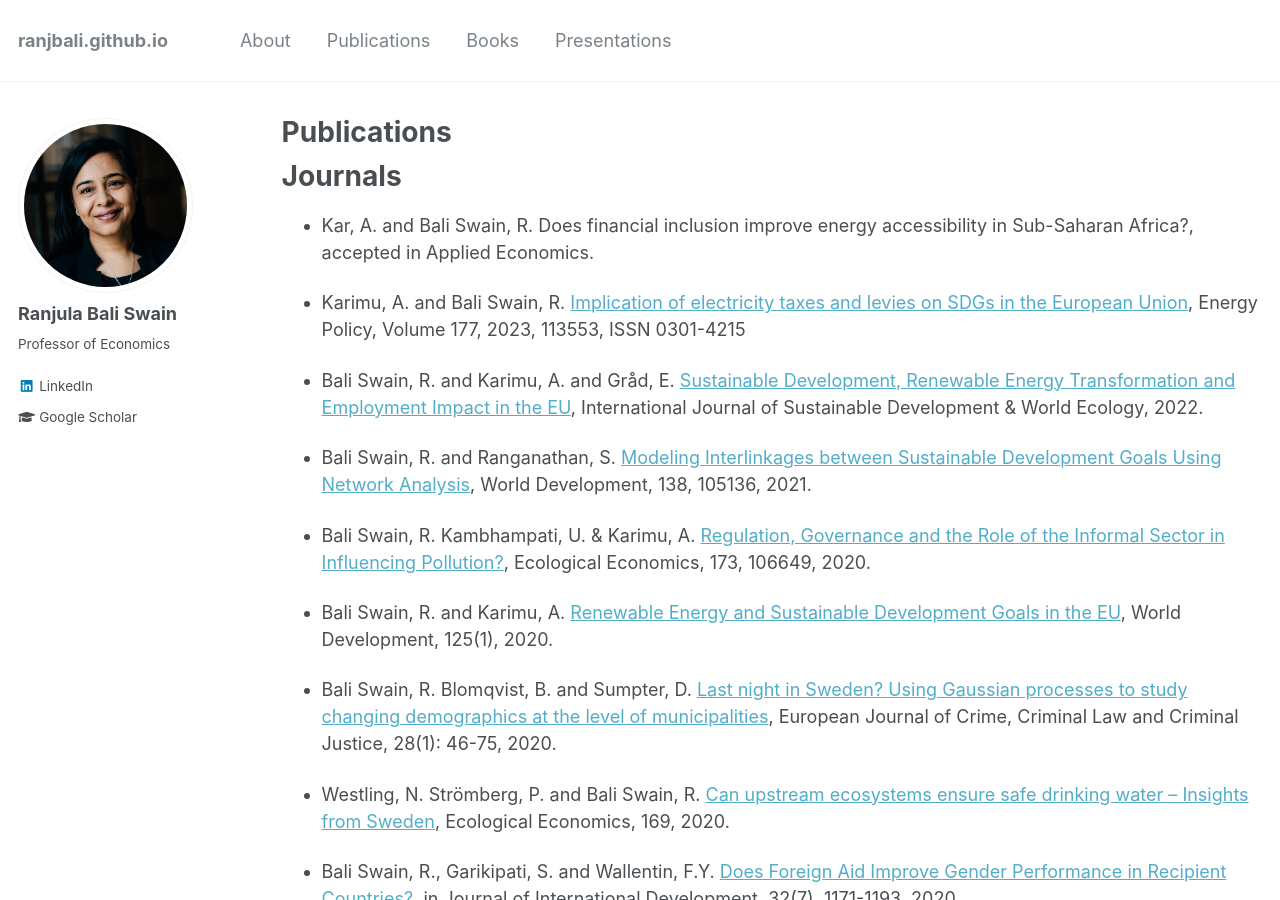
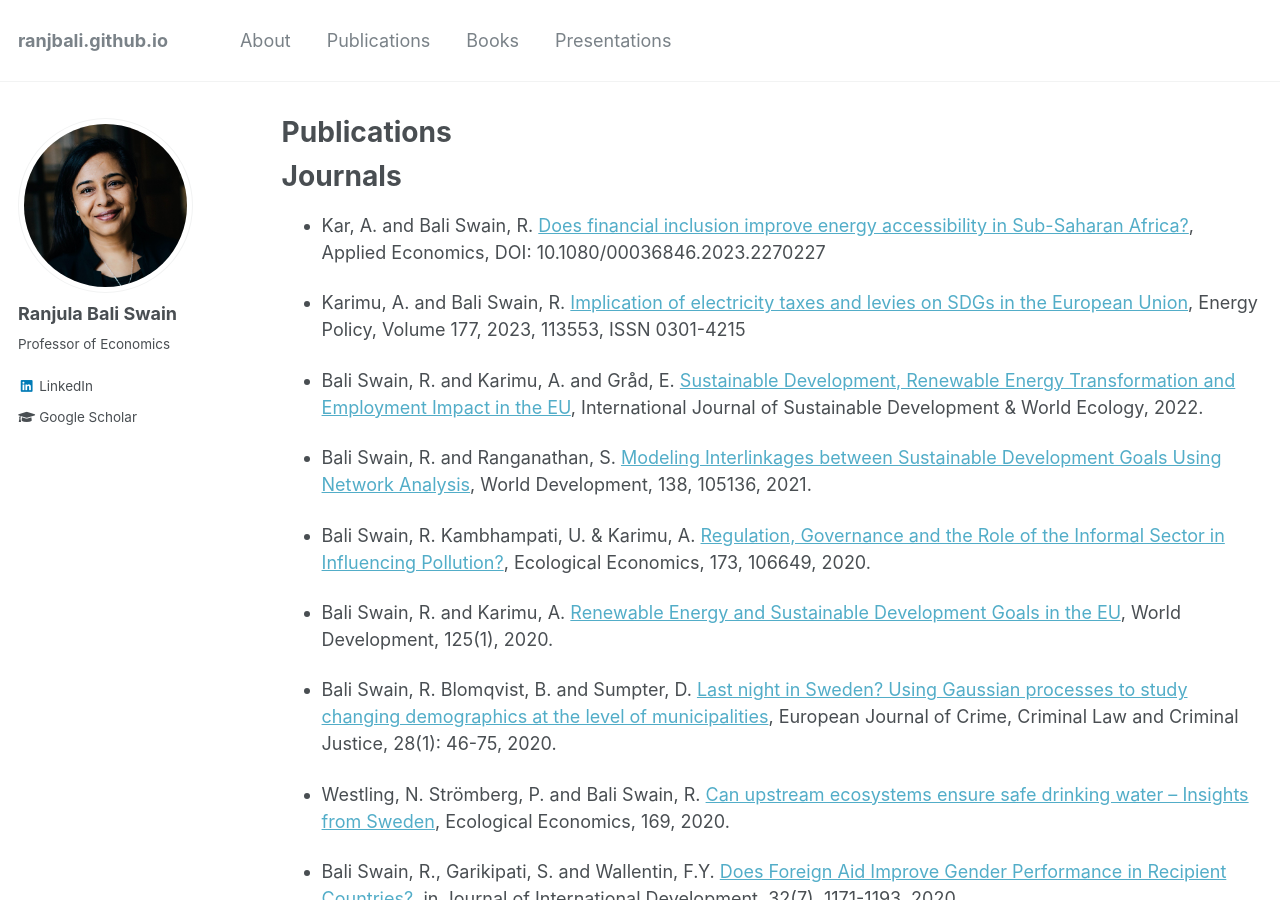
Before and after one commit to ranjbali/ranjbali.github.io, a Jekyll site: the page built from _pages/publications.md, in a window 1280 px wide and 900 px high. Built offline with Jekyll 4.4.1, drawn with Linux system fonts in a browser that asks for light colours.

Commit message:
Update publications.md

```diff
--- a/_pages/publications.md
+++ b/_pages/publications.md
@@ -10,7 +10,7 @@ author_profile: true
 
 Journals
 ======
-* Kar, A. and Bali Swain, R. Does financial inclusion improve energy accessibility in Sub-Saharan Africa?, accepted in Applied Economics.
+* Kar, A. and Bali Swain, R. [Does financial inclusion improve energy accessibility in Sub-Saharan Africa?](https://www.tandfonline.com/doi/full/10.1080/00036846.2023.2270227), Applied Economics, DOI: 10.1080/00036846.2023.2270227
 
 * Karimu, A. and Bali Swain, R. [Implication of electricity taxes and levies on SDGs in the European Union](https://doi.org/10.1016/j.enpol.2023.113553), Energy Policy, Volume 177, 2023, 113553, ISSN 0301-4215
 
```
